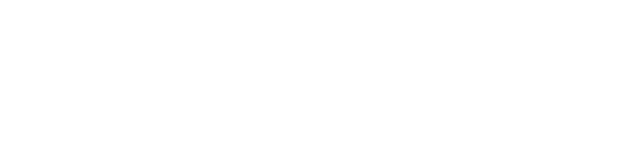
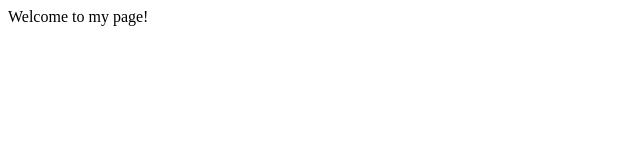
Before and after one commit to garciarichell/main, a plain HTML site: page index.html in a window 1280 px wide. Shown: the whole page, without its empty margins (0-640 px from the left). Drawn offline with Linux system fonts and the light colour scheme.

Commit message:
Update index.html

```diff
--- a/index.html
+++ b/index.html
@@ -6,6 +6,7 @@
     <title>Richell's First Website</title>
 </head>
 <body>
+    Welcome to my page!
 
 </body>
 </html>
```
